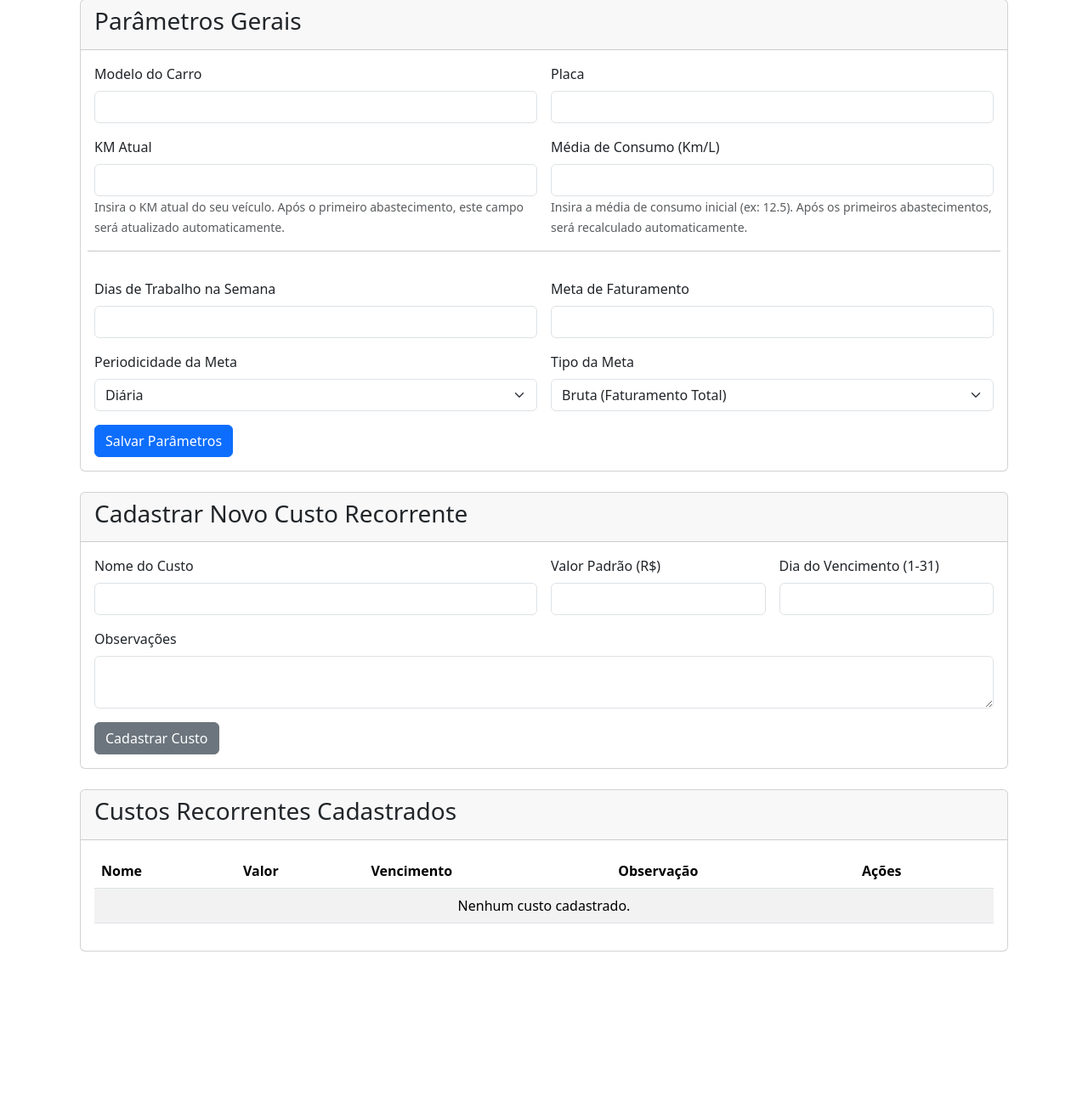
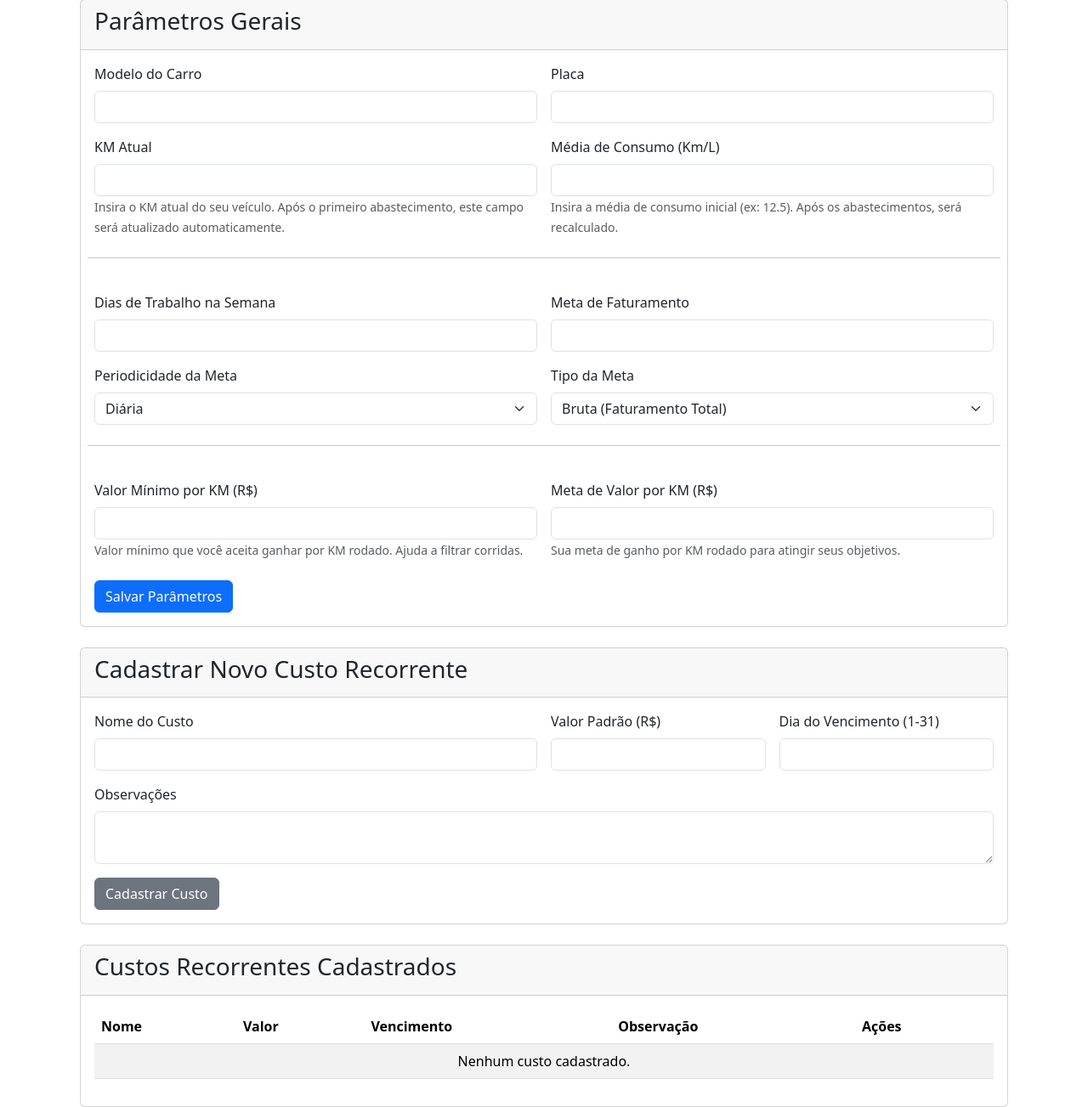
Before and after one commit to Ornilio-Neto/meupossante, a Flask app: page /cadastro in a window 1280 px wide. Shown: the part 183-1486 px from the top of the page at 85% size. Before the commit the page ends 1303 px from the top, so only its background shows below. Run offline with Flask 3, Linux system fonts and the light colour scheme; the visitor is signed in with stand-in values (Sample User, id 1); data that the repository does not hold is empty; parts of the project's set-up code (start-up, migrations or seed data) failed here and were passed over.

Commit message:
versao 2.2

```diff
--- a/app/main/routes.py
+++ b/app/main/routes.py
@@ -299,6 +299,16 @@ def _get_safe_day_for_cost(day):
     except (ValueError, TypeError):
         return 1
 
+def _to_float(value_str):
+    """Converte string para float, tratando vírgulas e valores vazios."""
+    if not value_str or not isinstance(value_str, str):
+        return 0.0
+    try:
+        return float(value_str.replace(',', '.'))
+    except (ValueError, TypeError):
+        return 0.0
+
+
 
 @bp.route("/abastecimento", methods=['GET', 'POST'])
 @login_required
@@ -518,11 +528,13 @@ def categorias():
 def cadastro():
     parametro = current_user.parametros
     custo_form = CustoForm()
-    # Verifica se já existe algum abastecimento para decidir se os campos devem ser editáveis
     has_abastecimentos = Abastecimento.query.filter_by(user_id=current_user.id).first() is not None
 
     if request.method == 'POST':
-        if 'submit_parametros' in request.form:
+        # Verifica qual formulário foi enviado
+        form_name = request.form.get('form_name')
+
+        if form_name == 'parametros':
             if not parametro:
                 parametro = Parametros(user_id=current_user.id)
                 db.session.add(parametro)
@@ -530,17 +542,19 @@ def cadastro():
             parametro.modelo_carro = request.form.get('modelo_carro')
             parametro.placa_carro = request.form.get('placa_carro')
 
-            # Apenas atualiza KM e Consumo se for o cadastro inicial (sem abastecimentos)
+            # Apenas atualiza KM e Consumo se for o cadastro inicial
             if not has_abastecimentos:
                 km_str = request.form.get('km_atual')
-                consumo_str = request.form.get('media_consumo')
                 parametro.km_atual = int(km_str) if km_str and km_str.isdigit() else 0
-                parametro.media_consumo = float(consumo_str) if consumo_str and consumo_str.replace('.', '', 1).isdigit() else 0.0
+                parametro.media_consumo = _to_float(request.form.get('media_consumo'))
 
             dias_str = request.form.get('dias_trabalho_semana')
-            meta_str = request.form.get('meta_faturamento')
             parametro.dias_trabalho_semana = int(dias_str) if dias_str and dias_str.isdigit() else 0
-            parametro.meta_faturamento = float(meta_str) if meta_str and meta_str.replace('.', '', 1).isdigit() else 0.0
+
+            # Usa a função auxiliar para todos os campos float
+            parametro.meta_faturamento = _to_float(request.form.get('meta_faturamento'))
+            parametro.valor_km_minimo = _to_float(request.form.get('valor_km_minimo'))
+            parametro.valor_km_meta = _to_float(request.form.get('valor_km_meta'))
 
             parametro.periodicidade_meta = request.form.get('periodicidade_meta')
             parametro.tipo_meta = request.form.get('tipo_meta')
@@ -554,7 +568,7 @@ def cadastro():
 
             return redirect(url_for('main.cadastro'))
 
-        elif 'submit' in request.form and custo_form.validate_on_submit():
+        elif form_name == 'custos' and custo_form.validate_on_submit():
             novo_custo = Custo(
                 nome=custo_form.nome.data,
                 valor=custo_form.valor.data,
--- a/app/templates/cadastro.html
+++ b/app/templates/cadastro.html
@@ -32,6 +32,8 @@
     </div>
     <div class="card-body">
       <form method="POST" action="{{ url_for('main.cadastro') }}">
+        <input type="hidden" name="form_name" value="parametros">
+
         <div class="row g-3">
 
           <div class="col-md-6">
@@ -61,18 +63,18 @@
 
           <div class="col-md-6">
             <label class="form-label">Média de Consumo (Km/L)</label>
-            <input type="number" step="0.01" class="form-control" name="media_consumo"
-                   value="{{ p.media_consumo if p else '' }}" {{ 'readonly' if not is_initial_setup else '' }}>
+            <input type="text" inputmode="decimal" class="form-control" name="media_consumo"
+                   value="{{ '%.2f'|format(p.media_consumo) if p else '' }}" {{ 'readonly' if not is_initial_setup else '' }}>
             <small class="form-text text-muted">
                 {% if is_initial_setup %}
-                    Insira a média de consumo inicial (ex: 12.5). Após os primeiros abastecimentos, será recalculado automaticamente.
+                    Insira a média de consumo inicial (ex: 12.5). Após os abastecimentos, será recalculado.
                 {% else %}
-                    Calculado automaticamente a partir dos abastecimentos.
+                    Calculado automaticamente a partir dos abastecimentos com tanque cheio.
                 {% endif %}
             </small>
           </div>
 
-          <hr class="my-3">
+          <hr class="my-4">
 
           <div class="col-md-6">
             <label class="form-label">Dias de Trabalho na Semana</label>
@@ -82,8 +84,8 @@
 
           <div class="col-md-6">
             <label class="form-label">Meta de Faturamento</label>
-            <input type="number" step="0.01" class="form-control" name="meta_faturamento"
-                   value="{{ p.meta_faturamento if p else '' }}">
+            <input type="text" inputmode="decimal" class="form-control" name="meta_faturamento"
+                   value="{{ '%.2f'|format(p.meta_faturamento) if p else '' }}">
           </div>
 
           <!-- Periodicidade da Meta -->
@@ -109,9 +111,29 @@
             </select>
           </div>
 
+          <hr class="my-4">
+
+          <div class="col-md-6">
+              <label class="form-label">Valor Mínimo por KM (R$)</label>
+              <input type="text" inputmode="decimal" class="form-control" name="valor_km_minimo"
+                     value="{{ '%.2f'|format(p.valor_km_minimo) if p else '' }}">
+              <small class="form-text text-muted">
+                  Valor mínimo que você aceita ganhar por KM rodado. Ajuda a filtrar corridas.
+              </small>
+          </div>
+
+          <div class="col-md-6">
+              <label class="form-label">Meta de Valor por KM (R$)</label>
+              <input type="text" inputmode="decimal" class="form-control" name="valor_km_meta"
+                     value="{{ '%.2f'|format(p.valor_km_meta) if p else '' }}">
+              <small class="form-text text-muted">
+                  Sua meta de ganho por KM rodado para atingir seus objetivos.
+              </small>
+          </div>
+
         </div>
 
-        <div class="mt-3">
+        <div class="mt-4">
           <button type="submit" name="submit_parametros" value="salvar"
                   class="btn btn-primary">
             Salvar Parâmetros
@@ -128,6 +150,7 @@
     </div>
     <div class="card-body">
       <form method="POST" action="{{ url_for('main.cadastro') }}">
+        <input type="hidden" name="form_name" value="custos">
         {{ custo_form.hidden_tag() }}
 
         <div class="row g-3">
@@ -182,7 +205,7 @@
             <tr>
               <td>{{ custo.nome }}</td>
               <td>R$ {{ "%.2f"|format(custo.valor) }}</td>
-              <td>{{ custo.dia_vencimento }}</td>
+              <td>Dia {{ custo.dia_vencimento }}</td>
               <td>{{ custo.observacao }}</td>
               <td>
                 <a href="{{ url_for('main.edit_definicao_custo', custo_id=custo.id) }}"
@@ -191,7 +214,7 @@
                       action="{{ url_for('main.delete_definicao_custo', custo_id=custo.id) }}"
                       style="display:inline"
                       onsubmit="return confirm('Deseja excluir este custo?');">
-                  <button class="btn btn-sm btn-outline-danger">🗑️</button>
+                  <button type="submit" class="btn btn-sm btn-outline-danger">🗑️</button>
                 </form>
               </td>
             </tr>
```
